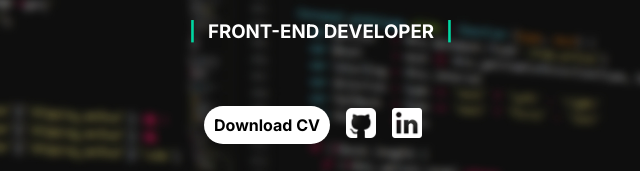
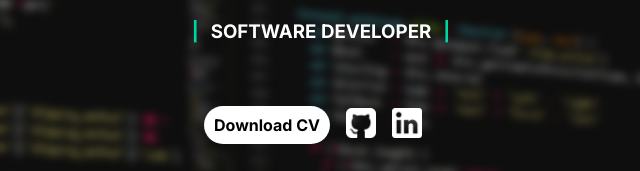
Before and after one commit to GabrielMartinelli/portfolio, a plain HTML site: page index.html in a window 1280 px wide. Both pictures are taken after a click on the picture 1234 px from the left and 44 px from the top of the page. Shown: the part 269-440 px from the top of the page, 319-959 px from the left. Drawn offline with nearby package versions, Linux system fonts and the light colour scheme.

Commit message:
Alteração descrição função

```diff
--- a/index.html
+++ b/index.html
@@ -47,7 +47,7 @@
     <main class="principal" id="principal">
       <div class="principal__div">
         <h2 class="principal__div--nome">Gabriel Martinelli</h2>
-        <h3 data-idioma = "profissao" class="principal__div--profissao">Desenvolvedor Front-end</h3>
+        <h3 data-idioma = "profissao" class="principal__div--profissao">Desenvolvedor de Software</h3>
         <div class="principal__div-icones">
           <a class="principal__div-icones--curriculo" target="_blank" href="pdf/curriculo.pdf">Download CV</a>
           <a class="principal__div-icones--link" href="https://github.com/GabrielMartinelli" target="_blank"
--- a/js/traducao.js
+++ b/js/traducao.js
@@ -28,7 +28,7 @@ ingles.addEventListener("click", () => {
         eng.innerHTML = "Contact";
         break;
       case "profissao":
-        eng.innerHTML = "Front-end Developer";
+        eng.innerHTML = "Software Developer";
         break;
       case "divSobre":
         eng.innerHTML = "About me";
```
